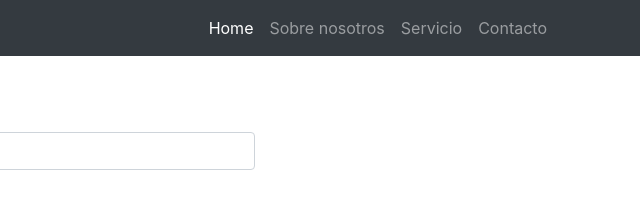
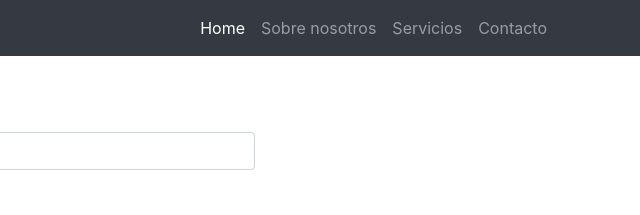
Before and after one commit to Arodcar/ImaginaRepo3, a plain HTML site: page form.html in a window 1280 px wide. Shown: the top 215 px of the page, 640-1280 px from the left. Drawn offline with Linux system fonts and the light colour scheme.

Commit message:
Cambio enlaces Menuss

```diff
--- a/form.html
+++ b/form.html
@@ -34,7 +34,7 @@
               <a class="nav-link" href="#">Sobre nosotros</a>
             </li>
             <li class="nav-item">
-              <a class="nav-link" href="#">Servicio</a>
+              <a class="nav-link" href="#">Servicios</a>
             </li>
             <li class="nav-item">
               <a class="nav-link" href="form.html">Contacto</a>
```
Also changed, not shown: index.html (+1 -1 lines).
